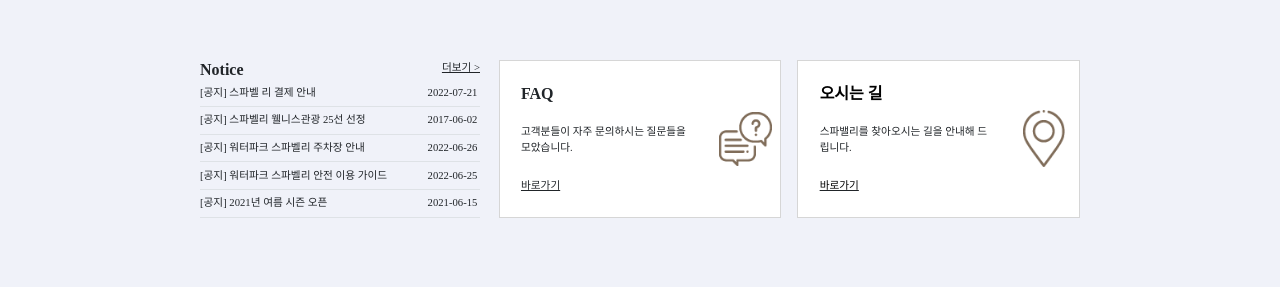
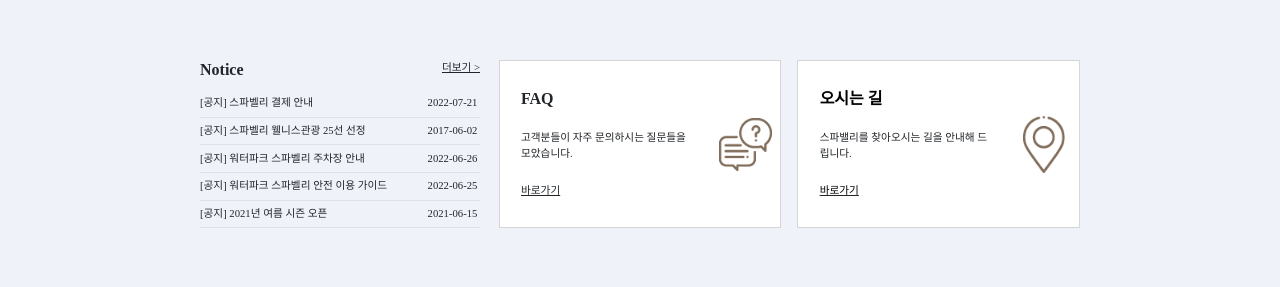
Before and after one commit to jichani/spavalley_project, a plain HTML site: page index.html in a window 1280 px wide. Shown: the part 3602-3889 px from the top of the page. Drawn offline with nearby package versions, Linux system fonts and the light colour scheme; a web font is replaced by a local one.

Commit message:
notic_pb_3

```diff
--- a/index.html
+++ b/index.html
@@ -541,12 +541,12 @@
       <div class="wrap grid_wrap">
         <div class="row row-cols-1 mx-0 py-5">
           <div class="container-fluid col-lg-4 d-grid pe-3">
-            <div class="d-flex justify-content-between">
+            <div class="d-flex justify-content-between pb-3">
               <h4 class="text_bold">Notice</h4>
               <p class="text-decoration-underline">더보기 ></p>
             </div>
             <div class="d-flex justify-content-between border-bottom py-2">
-              <p>[공지] 스파벨 리 결제 안내</p>
+              <p>[공지] 스파벨리 결제 안내</p>
               <span class="pe-1">2022-07-21</span>
             </div>
             <div class="d-flex justify-content-between border-bottom py-2">
```
